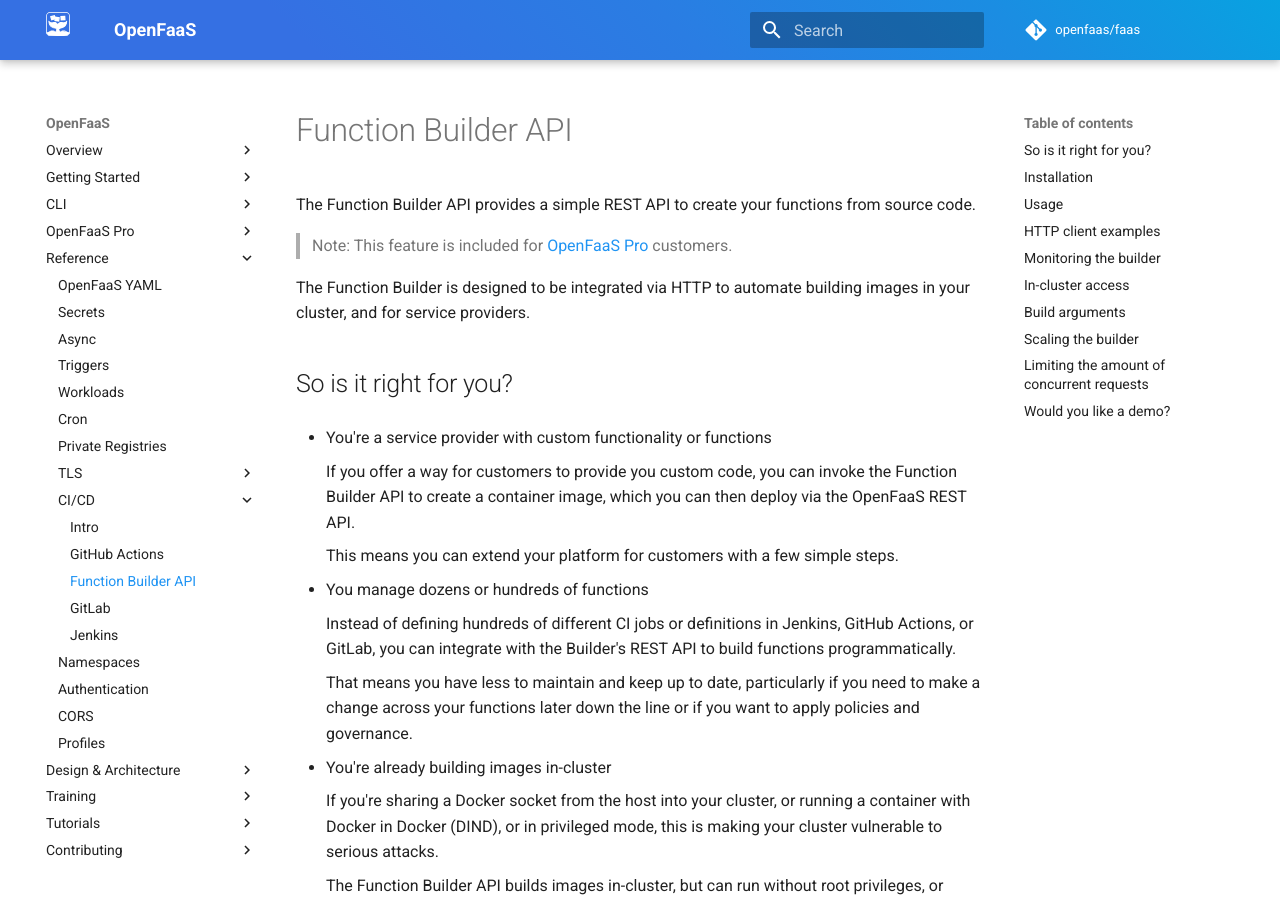
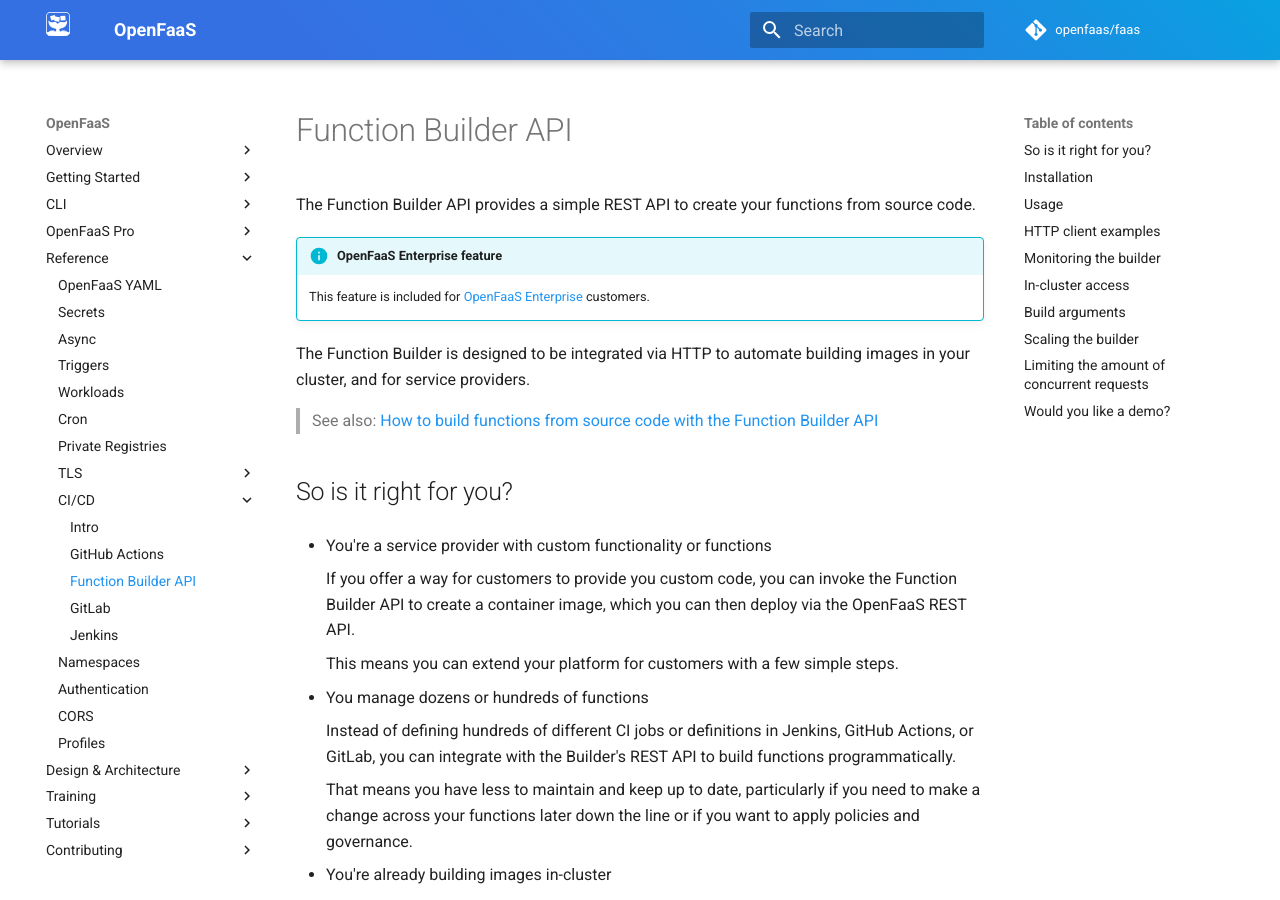
Before and after one commit to openfaas/docs, an MkDocs documentation site: the page built from docs/openfaas-pro/builder.md, in a window 1280 px wide and 900 px high. Built offline with MkDocs 1.6.1 and Material for MkDocs 9.7.7, drawn with Linux system fonts in a browser that asks for light colours; comment, search, counter and statistics services are not loaded.

Commit message:
Add reference to function builder blog post
Signed-off-by: Han Verstraete (OpenFaaS Ltd) <han@openfaas.com>

```diff
--- a/docs/openfaas-pro/builder.md
+++ b/docs/openfaas-pro/builder.md
@@ -2,9 +2,12 @@
 
 The Function Builder API provides a simple REST API to create your functions from source code.
 
-> Note: This feature is included for [OpenFaaS Pro](https://openfaas.com/support/) customers.
+!!! info "OpenFaaS Enterprise feature"
+    This feature is included for [OpenFaaS Enterprise](/openfaas-pro/introduction) customers.
 
 The Function Builder is designed to be integrated via HTTP to automate building images in your cluster, and for service providers.
+
+> See also: [How to build functions from source code with the Function Builder API](https://www.openfaas.com/blog/how-to-build-via-api/)
 
 ## So is it right for you?
 
```
